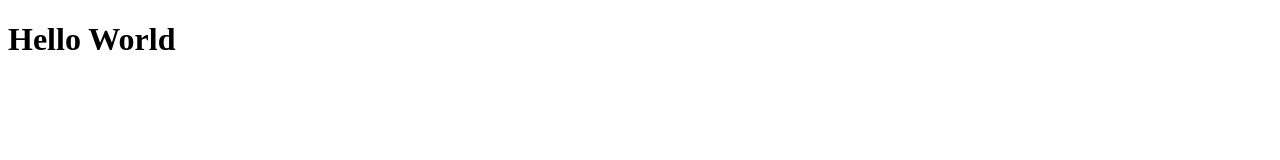
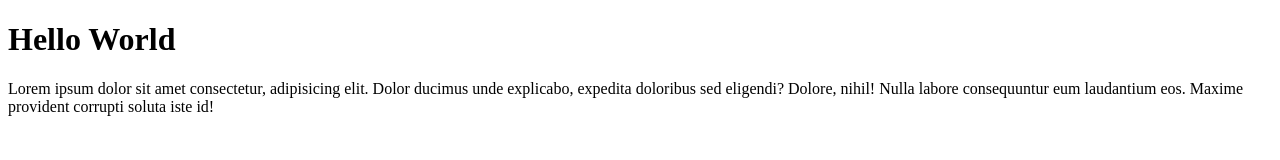
Before and after one commit to rizkisunarko/rizki-get-test, a plain HTML site: page index.html in a window 1280 px wide. Drawn offline with Linux system fonts and the light colour scheme.

Commit message:
menambahkan paragraf

```diff
--- a/index.html
+++ b/index.html
@@ -7,5 +7,6 @@
 </head>
 <body>
     <h1>Hello World</h1>
+    <p>Lorem ipsum dolor sit amet consectetur, adipisicing elit. Dolor ducimus unde explicabo, expedita doloribus sed eligendi? Dolore, nihil! Nulla labore consequuntur eum laudantium eos. Maxime provident corrupti soluta iste id!</p>
 </body>
 </html>
```
